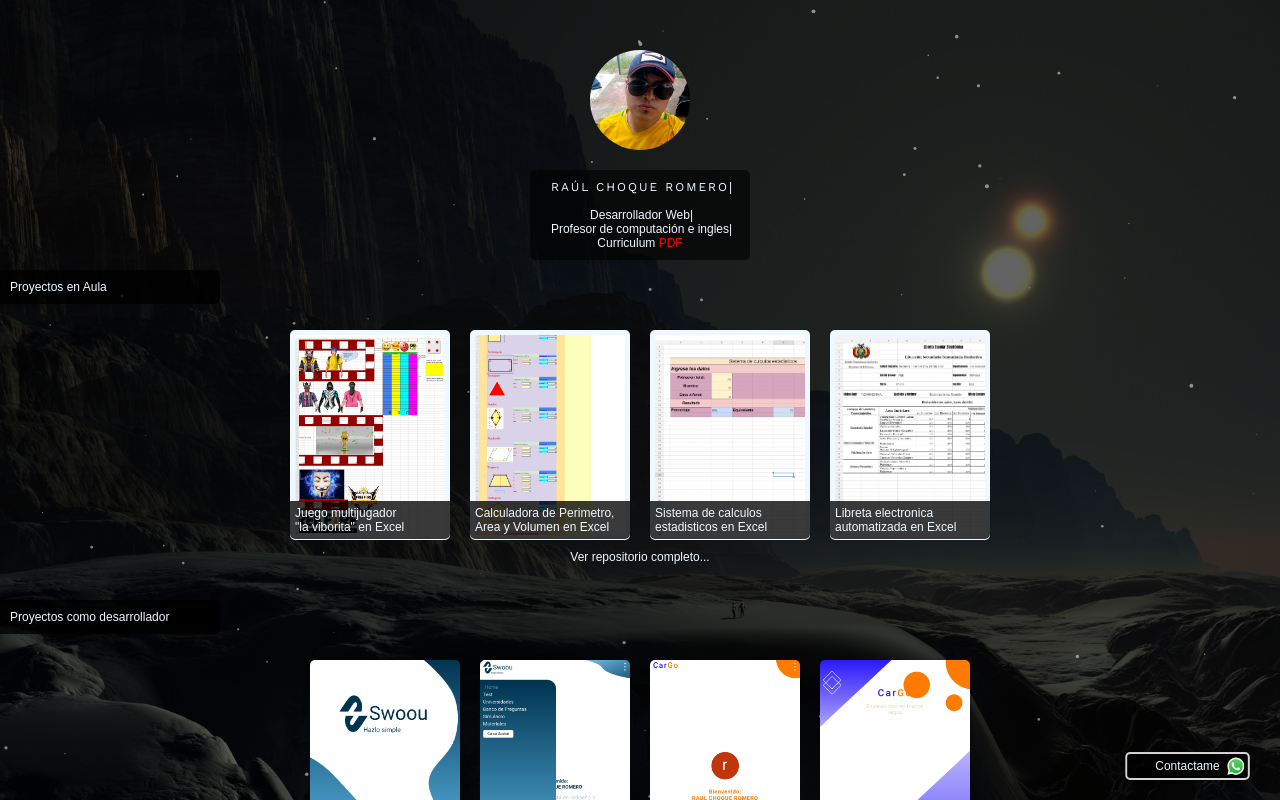
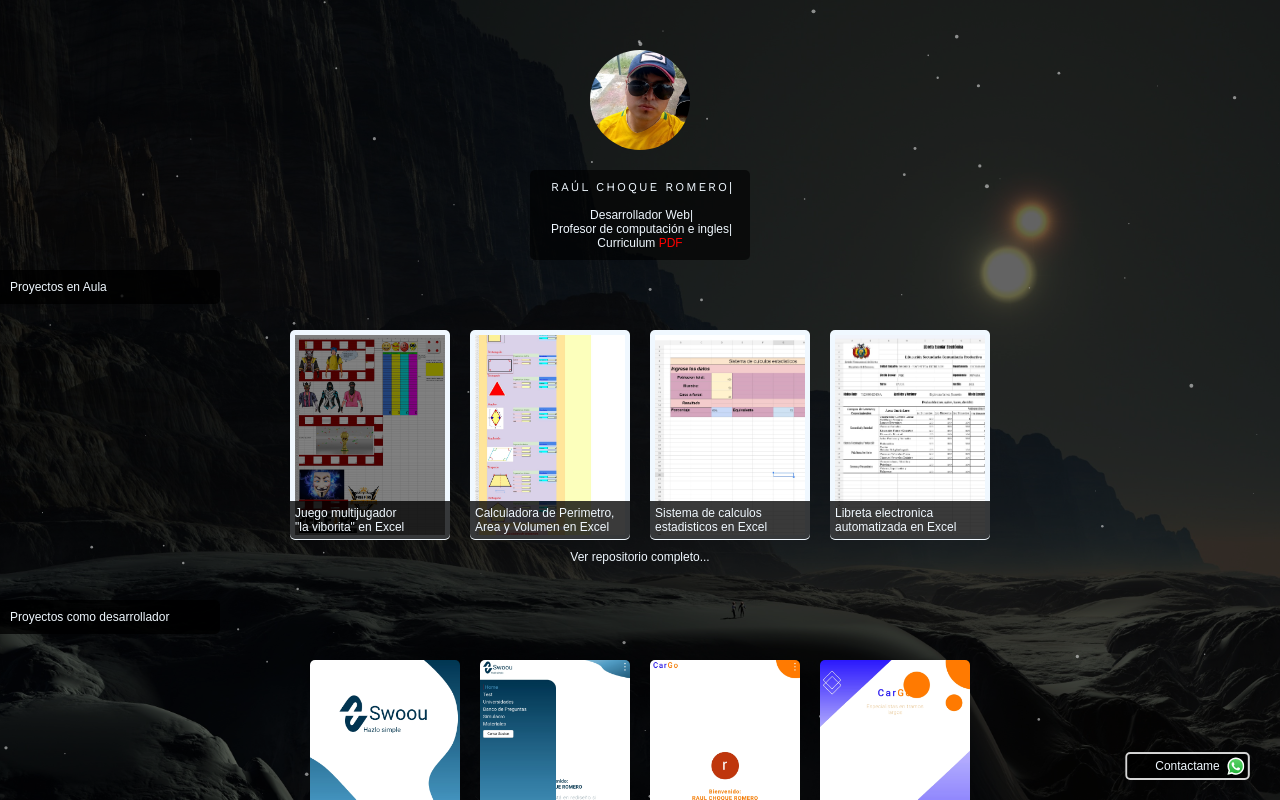
Before and after one commit to raulDeDevWorld/MySite, a website: page index.html in a window 1280 px wide. In both pictures the pointer is over the picture 370 px from the left and 435 px from the top of the page. Drawn offline with nearby package versions, Linux system fonts and the light colour scheme.

Commit message:
Update myStyles.css

```diff
--- a/css/myStyles.css
+++ b/css/myStyles.css
@@ -136,7 +136,7 @@
 
 
 .p1:hover{
-	object-position: right;
+filter:brightness(0.5);
 }
 
 @keyframes myAnimationOne {
```
